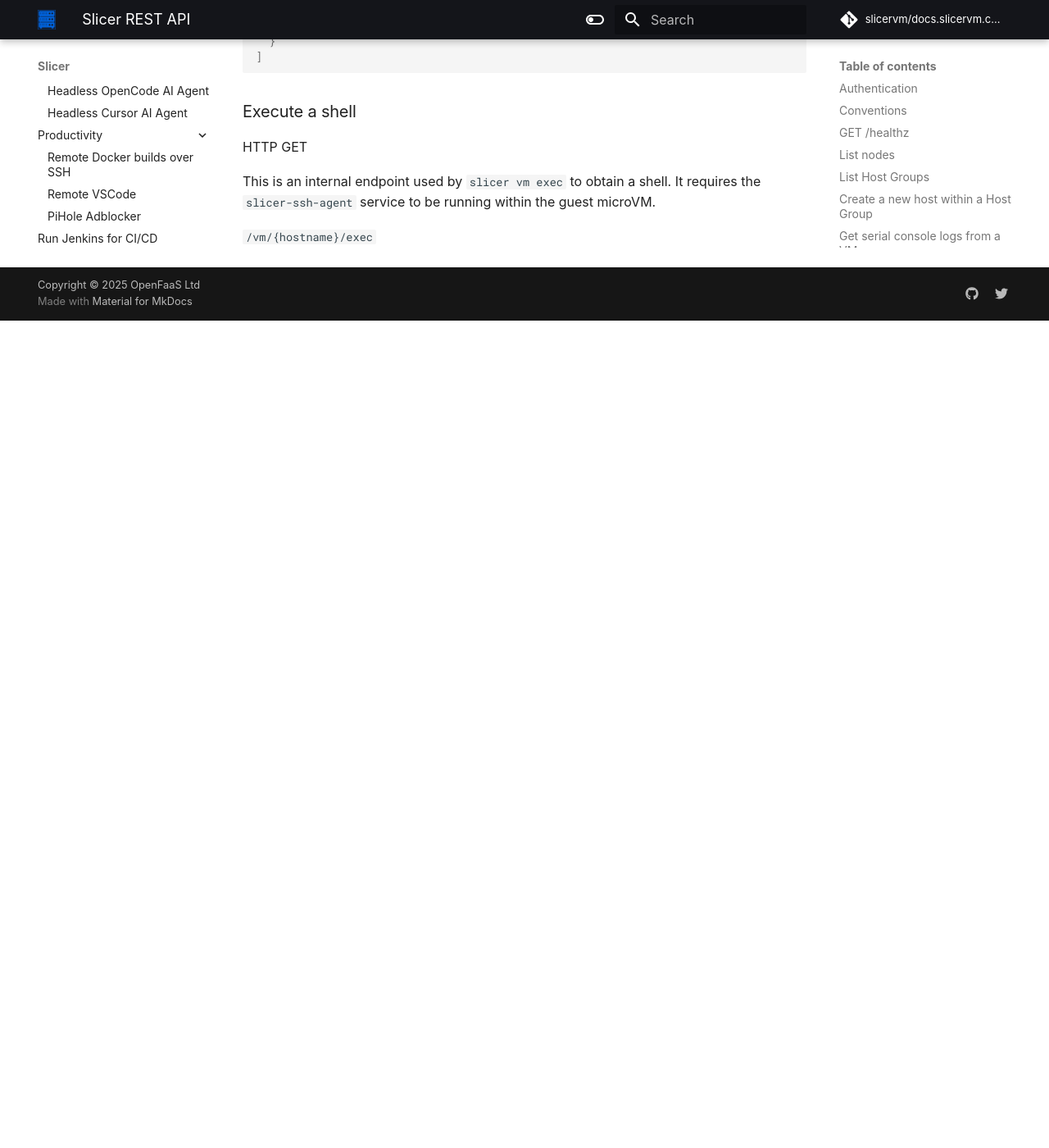
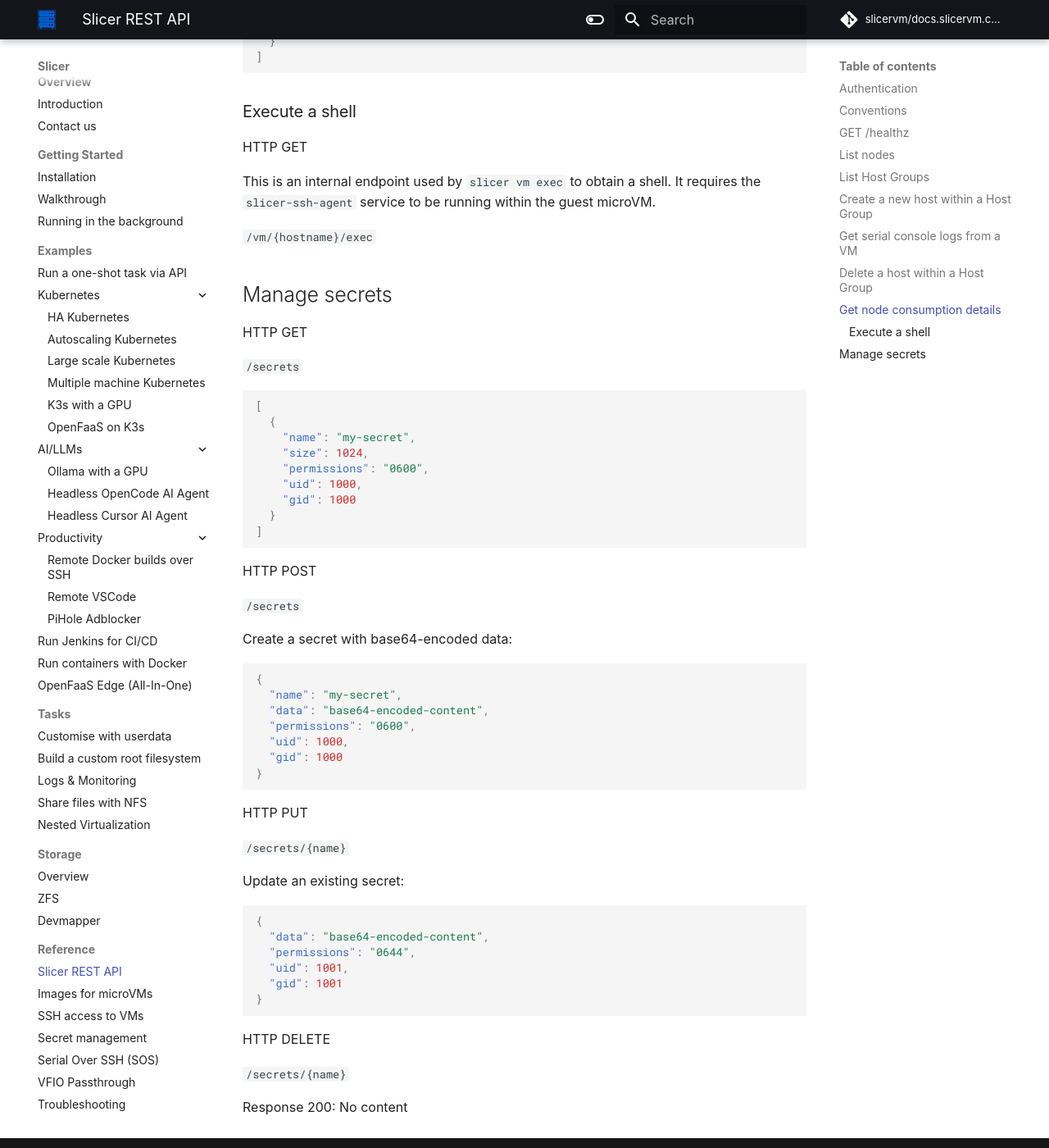
Before and after one commit to slicervm/docs.slicervm.com, an MkDocs documentation site: the page built from docs/reference/api.md, in a window 1280 px wide and 1400 px high, scrolled down 4370 px. Shown: the whole window at 82% size. Built offline with MkDocs 1.6.1 and Material for MkDocs 9.7.7, drawn with Linux system fonts in a browser that asks for light colours; some web fonts are replaced; comment, search, counter and statistics services are not loaded; before the commit the page ends 4761 px from its top, so only the background shows below that.

Commit message:
Add docs for new secrets feature
Document how the CLI and API can be used to securely sync secrets from
the host to the guest.

Signed-off-by: Han Verstraete (OpenFaaS Ltd) <han@openfaas.com>

````diff
--- a/docs/reference/api.md
+++ b/docs/reference/api.md
@@ -209,3 +209,58 @@
 This is an internal endpoint used by `slicer vm exec` to obtain a shell. It requires the `slicer-ssh-agent` service to be running within the guest microVM.
 
 `/vm/{hostname}/exec`
+
+## Manage secrets
+
+HTTP GET
+
+`/secrets`
+
+```json
+[
+  {
+    "name": "my-secret",
+    "size": 1024,
+    "permissions": "0600",
+    "uid": 1000,
+    "gid": 1000
+  }
+]
+```
+
+HTTP POST
+
+`/secrets`
+
+Create a secret with base64-encoded data:
+
+```json
+{
+  "name": "my-secret",
+  "data": "base64-encoded-content",
+  "permissions": "0600",
+  "uid": 1000,
+  "gid": 1000
+}
+```
+
+HTTP PUT
+
+`/secrets/{name}`
+
+Update an existing secret:
+
+```json
+{
+  "data": "base64-encoded-content",
+  "permissions": "0644",
+  "uid": 1001,
+  "gid": 1001
+}
+```
+
+HTTP DELETE
+
+`/secrets/{name}`
+
+Response 200: No content
--- a/mkdocs.yml
+++ b/mkdocs.yml
@@ -127,6 +127,7 @@
       - Slicer REST API: reference/api.md
       - Images for microVMs: reference/images.md
       - SSH access to VMs: reference/ssh.md
+      - Secret management: reference/secrets.md
       - Serial Over SSH (SOS): reference/sos.md
       - VFIO Passthrough: reference/vfio.md
       - Troubleshooting: reference/troubleshooting.md
````
Also changed, not shown: docs/reference/secrets.md (added, +181 -0 lines).
